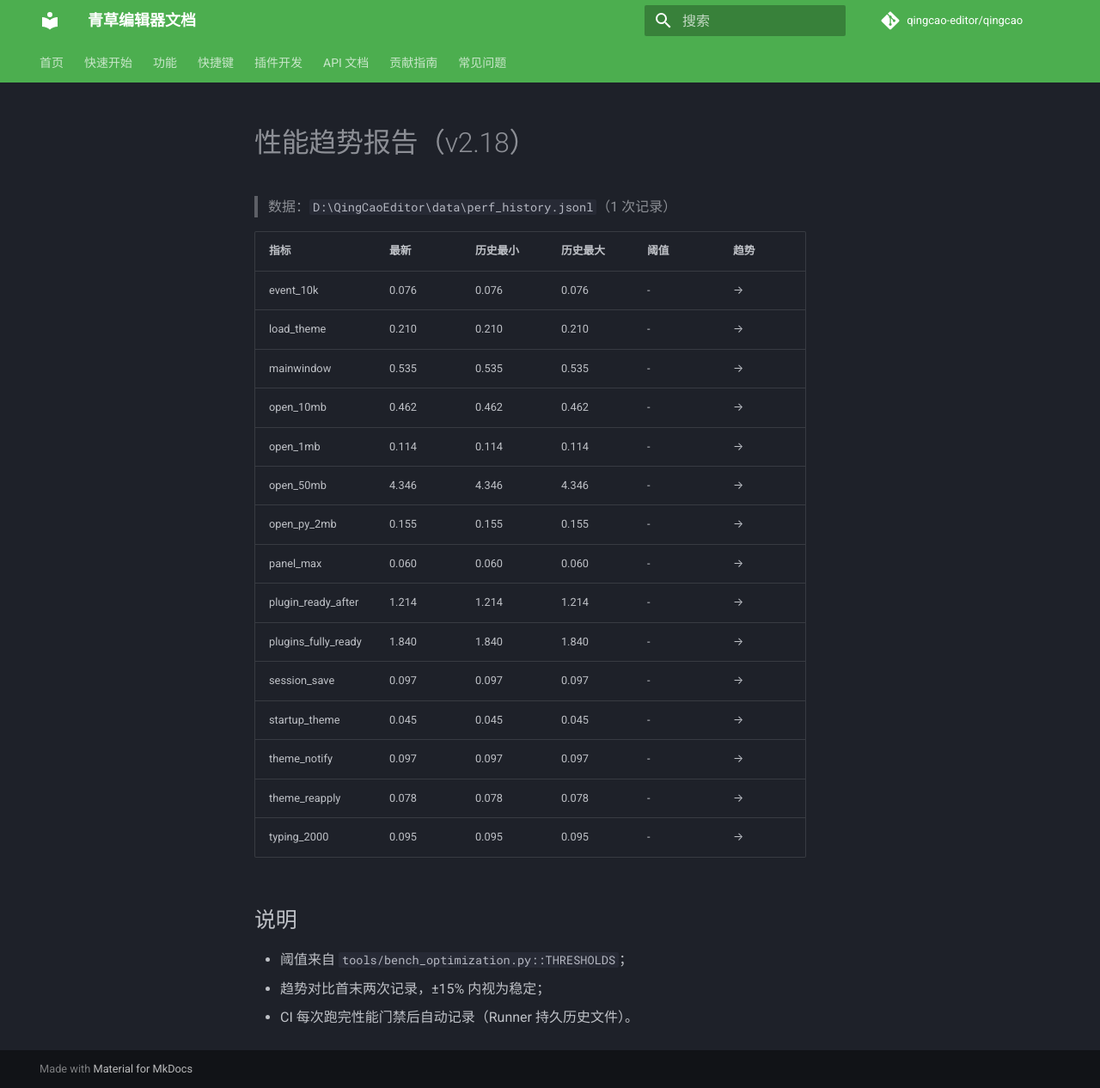
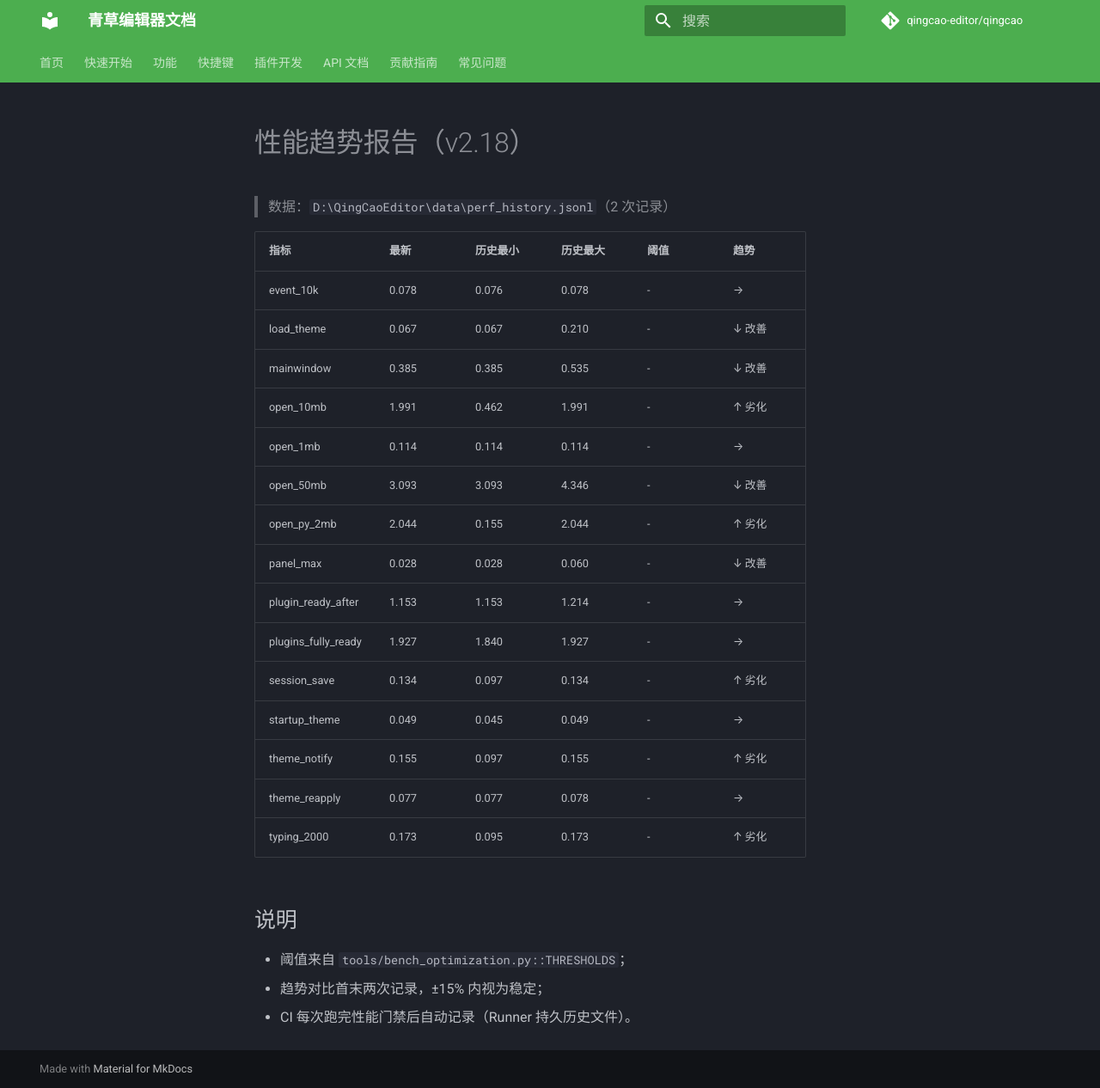
Before and after one commit to TomJerryGit/qingcao, an MkDocs documentation site: the page built from docs/perf_trend_report.md, in a window 1280 px wide and 1266 px high. Shown: the whole window at 86% size. Built offline with MkDocs 1.6.1 and Material for MkDocs 9.7.7, drawn with Linux system fonts in a browser that asks for light colours; comment, search, counter and statistics services are not loaded.

```diff
--- a/docs/perf_trend_report.md
+++ b/docs/perf_trend_report.md
@@ -1,24 +1,24 @@
 # 性能趋势报告（v2.18）
 
-> 数据：`D:\QingCaoEditor\data\perf_history.jsonl`（1 次记录）
+> 数据：`D:\QingCaoEditor\data\perf_history.jsonl`（2 次记录）
 
 | 指标 | 最新 | 历史最小 | 历史最大 | 阈值 | 趋势 |
 |---|---|---|---|---|---|
-| event_10k | 0.076 | 0.076 | 0.076 | - | → |
-| load_theme | 0.210 | 0.210 | 0.210 | - | → |
-| mainwindow | 0.535 | 0.535 | 0.535 | - | → |
-| open_10mb | 0.462 | 0.462 | 0.462 | - | → |
+| event_10k | 0.078 | 0.076 | 0.078 | - | → |
+| load_theme | 0.067 | 0.067 | 0.210 | - | ↓ 改善 |
+| mainwindow | 0.385 | 0.385 | 0.535 | - | ↓ 改善 |
+| open_10mb | 1.991 | 0.462 | 1.991 | - | ↑ 劣化 |
 | open_1mb | 0.114 | 0.114 | 0.114 | - | → |
-| open_50mb | 4.346 | 4.346 | 4.346 | - | → |
-| open_py_2mb | 0.155 | 0.155 | 0.155 | - | → |
-| panel_max | 0.060 | 0.060 | 0.060 | - | → |
-| plugin_ready_after | 1.214 | 1.214 | 1.214 | - | → |
-| plugins_fully_ready | 1.840 | 1.840 | 1.840 | - | → |
-| session_save | 0.097 | 0.097 | 0.097 | - | → |
-| startup_theme | 0.045 | 0.045 | 0.045 | - | → |
-| theme_notify | 0.097 | 0.097 | 0.097 | - | → |
-| theme_reapply | 0.078 | 0.078 | 0.078 | - | → |
-| typing_2000 | 0.095 | 0.095 | 0.095 | - | → |
+| open_50mb | 3.093 | 3.093 | 4.346 | - | ↓ 改善 |
+| open_py_2mb | 2.044 | 0.155 | 2.044 | - | ↑ 劣化 |
+| panel_max | 0.028 | 0.028 | 0.060 | - | ↓ 改善 |
+| plugin_ready_after | 1.153 | 1.153 | 1.214 | - | → |
+| plugins_fully_ready | 1.927 | 1.840 | 1.927 | - | → |
+| session_save | 0.134 | 0.097 | 0.134 | - | ↑ 劣化 |
+| startup_theme | 0.049 | 0.045 | 0.049 | - | → |
+| theme_notify | 0.155 | 0.097 | 0.155 | - | ↑ 劣化 |
+| theme_reapply | 0.077 | 0.077 | 0.078 | - | → |
+| typing_2000 | 0.173 | 0.095 | 0.173 | - | ↑ 劣化 |
 
 ## 说明
 
```
Also changed, not shown: CHANGELOG.md (+6 -0 lines), docs/ux_discoverability.md (+6 -0 lines), 3 other files.
